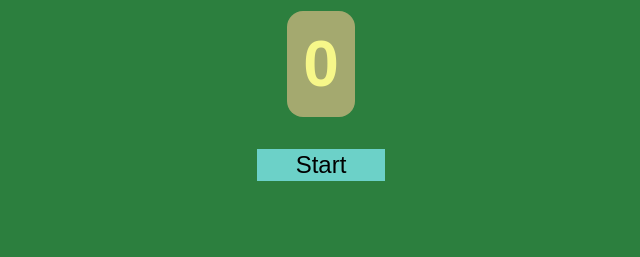
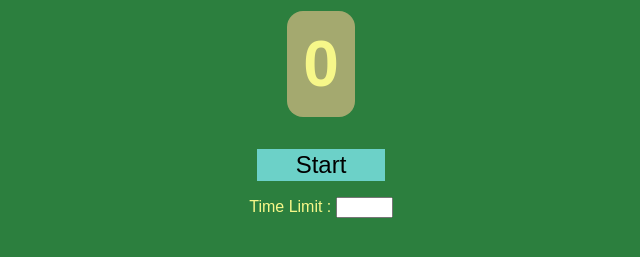
Before and after one commit to beaudspencer/stop-watch, a plain HTML site: page index.html in a window 1280 px wide. Shown: the part 79-336 px from the top of the page, without its empty margins (319-959 px from the left). Drawn offline with Linux system fonts and the light colour scheme.

Commit message:
added input field in index.html. styled input in styles.css. saved input node location in main.js. #4

```diff
--- a/index.html
+++ b/index.html
@@ -12,6 +12,7 @@
   <h2 id="elapsedtime">0</h2>
   <button id="ssbutton" class="start">Start</button>
   <button id="reset" class="hidden">Reset</button>
+  <div><span>Time Limit : </span><input type="text" size="4" id="timerinput"/></div>
   <script src="main.js"></script>
 </body>
 </html>
--- a/main.js
+++ b/main.js
@@ -1,6 +1,7 @@
 var $stopStartButton = document.getElementById('ssbutton')
 var $elapsed = document.getElementById('elapsedtime')
 var $resetButton = document.getElementById('reset')
+var $timerInput = document.getElementById('timerinput')
 var timerID
 
 function timer(){
--- a/styles.css
+++ b/styles.css
@@ -44,3 +44,7 @@ button:active {
   background-color: rgb(0, 194, 0);
   color: whitesmoke;
 }
+
+input {
+  margin-top: 1rem;
+}
```
